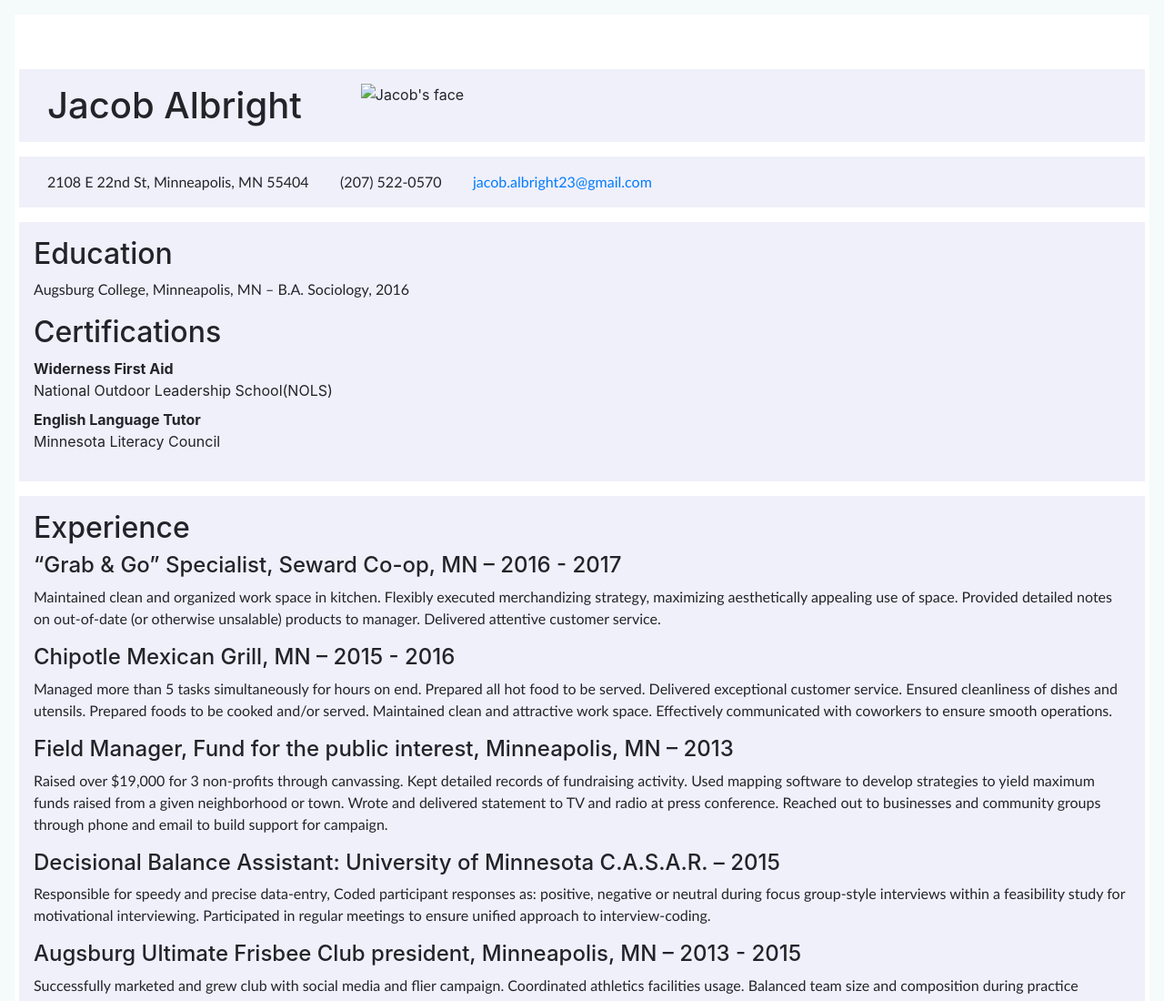
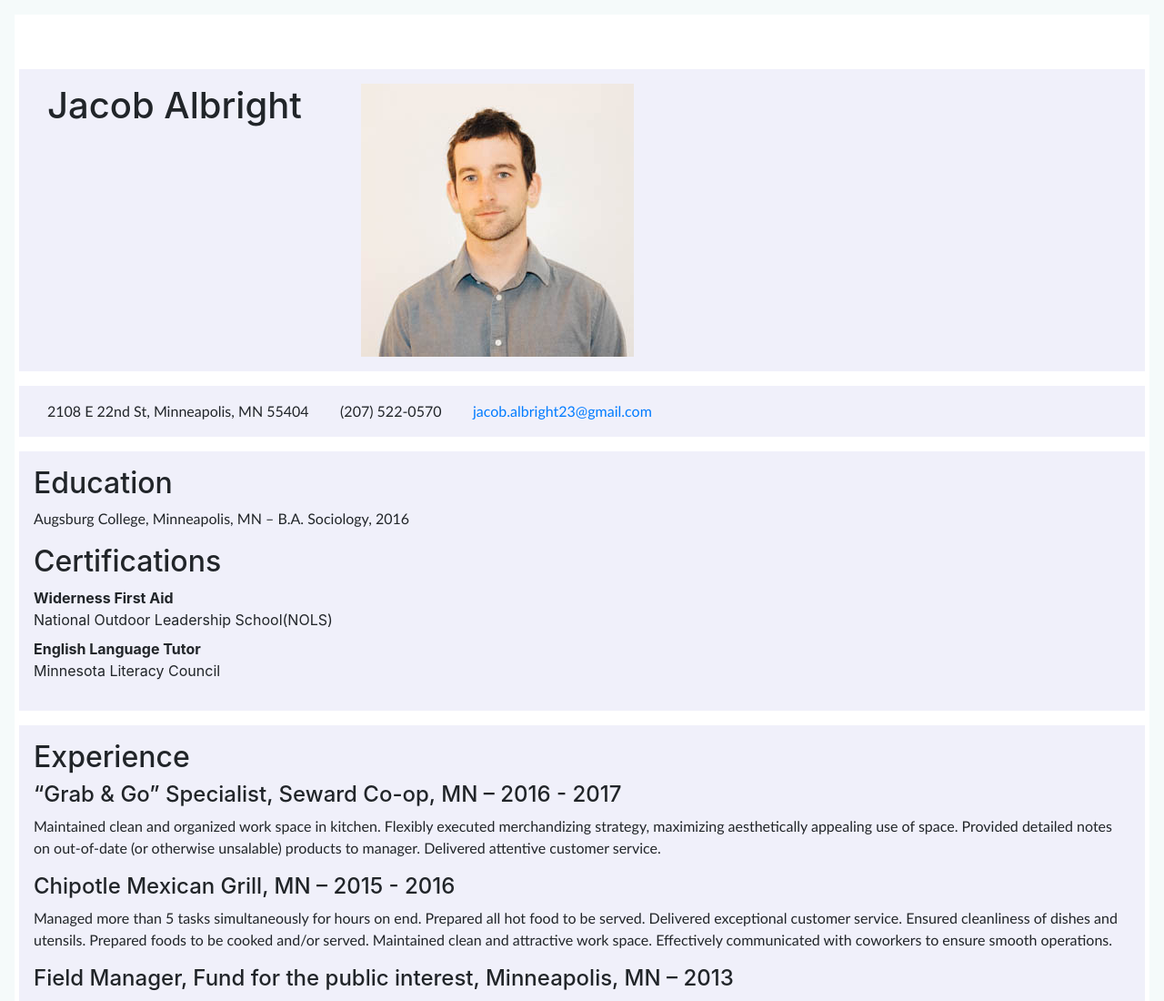
Before and after one commit to Jaco26/Jaco26.github.io, a plain HTML site: page resume.bootstrap.html in a window 1280 px wide. Shown: the top 1100 px of the page at 91% size. Drawn offline with nearby package versions, Linux system fonts and the light colour scheme.

Commit message:
Update resume.bootstrap.html

```diff
--- a/resume.bootstrap.html
+++ b/resume.bootstrap.html
@@ -27,7 +27,7 @@
           <h1>Jacob Albright</h1>
         </div>
         <div class="col-xs-6 col-md-4">
-          <img src="jacob-face.jpg" alt="Jacob's face"/>
+          <img src="jacob-face.jpeg" alt="Jacob's face"/>
         </div>
       </div>
     </div>
```
